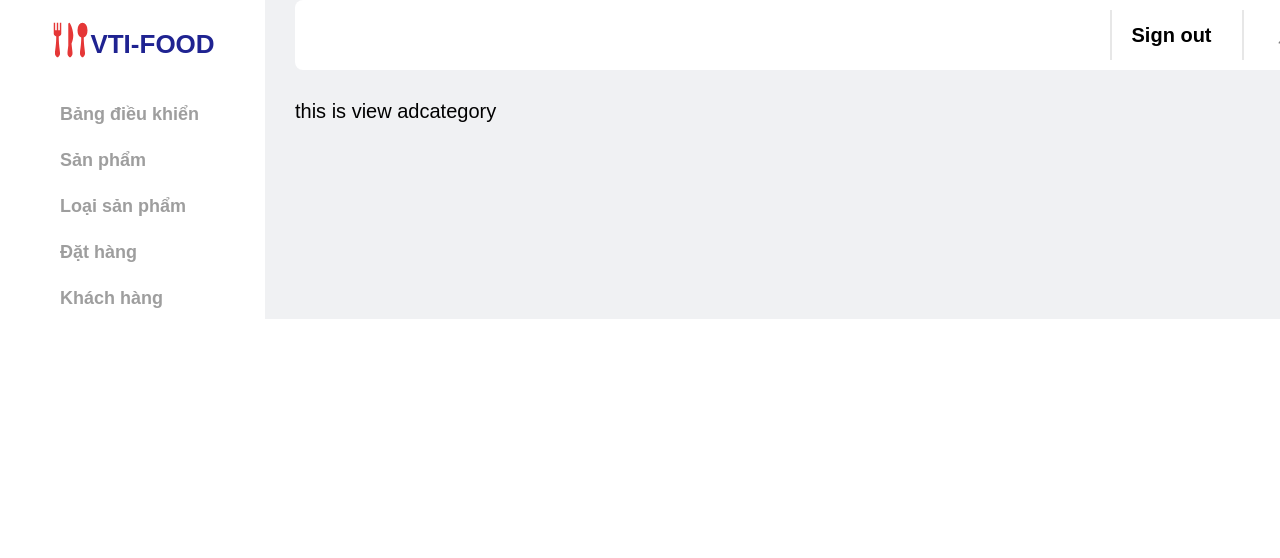
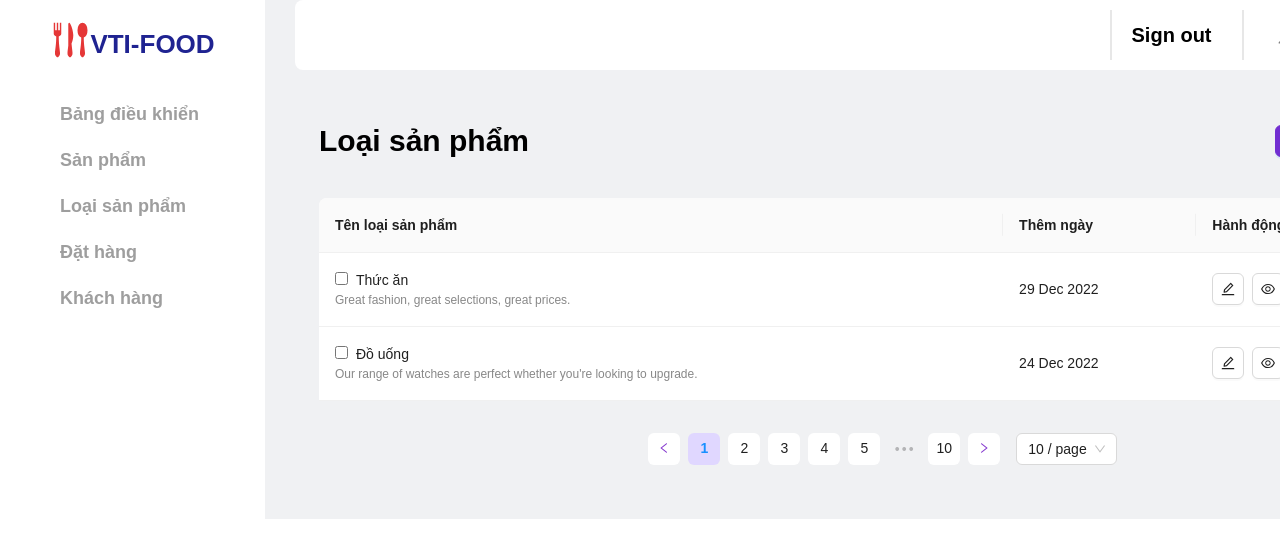
Before and after one commit to phuocloi0502/Mock-Project, a React (Vite) app in the folder FRONT_END/VTI_FOOD/: page /admin/categories in a window 1280 px wide. Shown: the top 558 px of the page. Built offline with nearby package versions, Linux system fonts and the light colour scheme; sample sign-in values are in the browser's storage.

Commit message:
category_Dung_20/7

```diff
--- a/FRONT_END/VTI_FOOD/src/pages/Admin_UI/AdCategory/CreateAdCategory/CreateAdCategory.jsx
+++ b/FRONT_END/VTI_FOOD/src/pages/Admin_UI/AdCategory/CreateAdCategory/CreateAdCategory.jsx
@@ -1,5 +1,61 @@
 import React from "react";
+import { Form, Input, Button, Breadcrumb } from 'antd';
+import { PlusOutlined, CloseOutlined } from '@ant-design/icons';
 import "./create_ad_category.scss";
+
+const { TextArea } = Input;
+
 export const CreateAdCategory = (props) => {
-  return <>this is CreateAdCategory</>;
+  const [form] = Form.useForm();
+
+  const handleCancel = () => {
+    // Xử lý hủy bỏ
+    console.log('Cancelled');
+  };
+
+  const handleAddCategory = (values) => {
+    // Xử lý thêm loại sản phẩm
+    console.log('Received values from form: ', values);
+  };
+
+  return (
+    <div className="create-category-container">
+      <Breadcrumb className="breadcrumb">
+        <Breadcrumb.Item>Loại sản phẩm</Breadcrumb.Item>
+        <Breadcrumb.Item>Thêm</Breadcrumb.Item>
+      </Breadcrumb>
+      <div className="header">
+        <Button type="default" onClick={handleCancel} icon={<CloseOutlined />} style={{ marginRight: '8px' }}>
+          Hủy bỏ
+        </Button>
+        <Button type="primary" htmlType="submit" form="createCategoryForm" icon={<PlusOutlined />}>
+          Thêm thể loại
+        </Button>
+      </div>
+      <div className="form-container">
+        <Form
+          form={form}
+          layout="vertical"
+          onFinish={handleAddCategory}
+          className="create-category-form"
+          id="createCategoryForm"
+        >
+          <h3 className="section-title">Thông tin chung</h3>
+          <Form.Item
+            name="categoryName"
+            label="Tên loại"
+            rules={[{ required: true, message: 'Vui lòng nhập tên loại sản phẩm!' }]}
+          >
+            <Input placeholder="Nhập tên danh mục ở đây..." />
+          </Form.Item>
+          <Form.Item
+            name="categoryDescription"
+            label="Mô tả"
+          >
+            <TextArea placeholder="Nhập mô tả danh mục ở đây..." className="ant-input-textarea"/>
+          </Form.Item>
+        </Form>
+      </div>
+    </div>
+  );
 };
--- a/FRONT_END/VTI_FOOD/src/pages/Admin_UI/AdCategory/CreateAdCategory/create_ad_category.scss
+++ b/FRONT_END/VTI_FOOD/src/pages/Admin_UI/AdCategory/CreateAdCategory/create_ad_category.scss
@@ -1 +1,59 @@
 @use "../../../../utils/color";
+.create-category-container {
+  padding: 24px;
+
+  .breadcrumb {
+    margin-bottom: 24px;
+  }
+
+  .header {
+    display: flex;
+    justify-content: flex-end;
+    margin-bottom: 24px;
+  }
+
+  .form-container {
+    background: #fff;
+    padding: 24px;
+    border-radius: 8px;
+    box-shadow: 0 2px 8px rgba(0, 0, 0, 0.1);
+
+    .section-title {
+      font-size: 18px;
+      font-weight: 600;
+      margin-bottom: 24px;
+    }
+  }
+
+  .create-category-form {
+    max-width: 800px;  // Tăng độ rộng của form
+    margin: 0 auto;
+
+    .section-title {
+      margin-bottom: 24px;
+    }
+
+    .ant-form-item {
+      margin-bottom: 24px;
+
+      &.ant-form-item-label {
+        text-align: left;
+      }
+
+      .ant-input,
+      .ant-input-affix-wrapper,
+      .ant-input-textarea {
+        width: 100%;
+      }
+    }
+
+    .ant-input-textarea {
+      textarea {
+        width: 100%;
+        max-width: 100%;
+        min-width: 100%;
+        height: 300px;  // Tăng chiều dài của textarea
+      }
+    }
+  }
+}
--- a/FRONT_END/VTI_FOOD/src/pages/Admin_UI/AdCategory/UpdateAdCategory/UpdateAdCategory.jsx
+++ b/FRONT_END/VTI_FOOD/src/pages/Admin_UI/AdCategory/UpdateAdCategory/UpdateAdCategory.jsx
@@ -1,5 +1,59 @@
 import React from "react";
+import { Form, Input, Button, Breadcrumb } from 'antd';
+import { SaveOutlined, CloseOutlined } from '@ant-design/icons';
 import "./update_ad_category.scss";
+
+const { TextArea } = Input;
+
 export const UpdateAdCategory = (props) => {
-  return <>this is UpdateAdCategory</>;
+  const [form] = Form.useForm();
+
+  const handleCancel = () => {
+    // Xử lý hủy bỏ
+    console.log('Cancelled');
+  };
+
+  const handleUpdateCategory = (values) => {
+    // Xử lý cập nhật loại sản phẩm
+    console.log('Category Updated', values);
+  };
+
+  return (
+    <div className="update-category-container">
+      <Breadcrumb className="breadcrumb">
+        <Breadcrumb.Item>Loại sản phẩm</Breadcrumb.Item>
+        <Breadcrumb.Item>Cập nhật</Breadcrumb.Item>
+      </Breadcrumb>
+      <div className="header">
+        <Button onClick={handleCancel} icon={<CloseOutlined />}>Hủy bỏ</Button>
+        <Button type="primary" icon={<SaveOutlined />} form="update-category-form" key="submit" htmlType="submit">
+          Lưu thay đổi
+        </Button>
+      </div>
+      <div className="form-container">
+        <div className="section-title">Thông tin chung</div>
+        <Form
+          form={form}
+          layout="vertical"
+          id="update-category-form"
+          className="update-category-form"
+          onFinish={handleUpdateCategory}
+        >
+          <Form.Item
+            label="Tên loại"
+            name="name"
+            rules={[{ required: true, message: 'Vui lòng nhập tên danh mục' }]}
+          >
+            <Input placeholder="Nhập tên danh mục ở đây..." />
+          </Form.Item>
+          <Form.Item
+            label="Mô tả"
+            name="description"
+          >
+            <TextArea placeholder="Nhập mô tả danh mục ở đây..." />
+          </Form.Item>
+        </Form>
+      </div>
+    </div>
+  );
 };
--- a/FRONT_END/VTI_FOOD/src/pages/Admin_UI/AdCategory/UpdateAdCategory/update_ad_category.scss
+++ b/FRONT_END/VTI_FOOD/src/pages/Admin_UI/AdCategory/UpdateAdCategory/update_ad_category.scss
@@ -1 +1,59 @@
 @use "../../../../utils/color";
+.update-category-container {
+    padding: 24px;
+
+    .breadcrumb {
+      margin-bottom: 24px;
+    }
+
+    .header {
+      display: flex;
+      justify-content: flex-end;
+      margin-bottom: 24px;
+    }
+
+    .form-container {
+      background: #fff;
+      padding: 24px;
+      border-radius: 8px;
+      box-shadow: 0 2px 8px rgba(0, 0, 0, 0.1);
+
+      .section-title {
+        font-size: 18px;
+        font-weight: 600;
+        margin-bottom: 24px;
+      }
+    }
+
+    .update-category-form {
+      max-width: 800px;  // Tăng độ rộng của form
+      margin: 0 auto;
+
+      .section-title {
+        margin-bottom: 24px;
+      }
+
+      .ant-form-item {
+        margin-bottom: 24px;
+
+        &.ant-form-item-label {
+          text-align: left;
+        }
+
+        .ant-input,
+        .ant-input-affix-wrapper,
+        .ant-input-textarea {
+          width: 100%;
+        }
+      }
+
+      .ant-input-textarea {
+        textarea {
+          width: 100%;
+          max-width: 100%;
+          min-width: 100%;
+          height: 300px;  // Tăng chiều dài của textarea
+        }
+      }
+    }
+  }
--- a/FRONT_END/VTI_FOOD/src/pages/Admin_UI/AdCategory/ViewAdCategory/ViewAdCategory.jsx
+++ b/FRONT_END/VTI_FOOD/src/pages/Admin_UI/AdCategory/ViewAdCategory/ViewAdCategory.jsx
@@ -1,5 +1,75 @@
-import React from "react";
+import React from 'react';
+import { Table, Button, Pagination } from 'antd';
+import { EditOutlined, DeleteOutlined, EyeOutlined } from '@ant-design/icons';
 import "./view_ad_category.scss";
+
+const data = [
+  {
+    key: '1',
+    name: 'Thức ăn',
+    description: 'Great fashion, great selections, great prices.',
+    date: '29 Dec 2022',
+  },
+  {
+    key: '2',
+    name: 'Đồ uống',
+    description: 'Our range of watches are perfect whether you\'re looking to upgrade.',
+    date: '24 Dec 2022',
+  },
+  // Thêm dữ liệu khác nếu cần
+];
+
+const columns = [
+  {
+    title: 'Tên loại sản phẩm',
+    dataIndex: 'name',
+    key: 'name',
+    render: (text, record) => (
+      <div>
+        <input type="checkbox" style={{ marginRight: '8px' }} />
+        <span>{text}</span>
+        <div style={{ fontSize: '12px', color: '#888' }}>{record.description}</div>
+      </div>
+    ),
+  },
+  {
+    title: 'Thêm ngày',
+    dataIndex: 'date',
+    key: 'date',
+  },
+  {
+    title: 'Hành động',
+    key: 'action',
+    render: (_, record) => (
+      <span>
+        <Button icon={<EditOutlined />} style={{ marginRight: 8 }} />
+        <Button icon={<EyeOutlined />} style={{ marginRight: 8 }} />
+        <Button icon={<DeleteOutlined />} />
+      </span>
+    ),
+  },
+];
+
 export const ViewAdCategory = (props) => {
-  return <>this is view adcategory</>;
+  return (
+    <div className="view-category-container">
+      <div className="header">
+        <h2>Loại sản phẩm</h2>
+        <Button type="primary" className="add-category-button">+ Thêm loại sản phẩm</Button>
+      </div>
+      <Table
+        columns={columns}
+        dataSource={data}
+        pagination={false} // Disable default pagination
+      />
+      <div className="pagination-container">
+        <Pagination
+          className="custom-pagination"
+          defaultCurrent={1}
+          total={100}
+          pageSize={10}
+        />
+      </div>
+    </div>
+  );
 };
--- a/FRONT_END/VTI_FOOD/src/pages/Admin_UI/AdCategory/ViewAdCategory/view_ad_category.scss
+++ b/FRONT_END/VTI_FOOD/src/pages/Admin_UI/AdCategory/ViewAdCategory/view_ad_category.scss
@@ -1 +1,22 @@
 @use "../../../../utils/color";
+.view-category-container {
+    padding: 24px;
+  }
+
+  .header {
+    display: flex;
+    justify-content: space-between;
+    align-items: center;
+    margin-bottom: 24px;
+  }
+
+  .add-category-button {
+    background-color: #722ed1;
+    border-color: #722ed1;
+  }
+
+  .custom-pagination {
+    margin-top: 16px;
+    display: flex;
+    justify-content: center;
+  }
```
Also changed, not shown: 2 other files (tests, documents, lock files or other folders).
